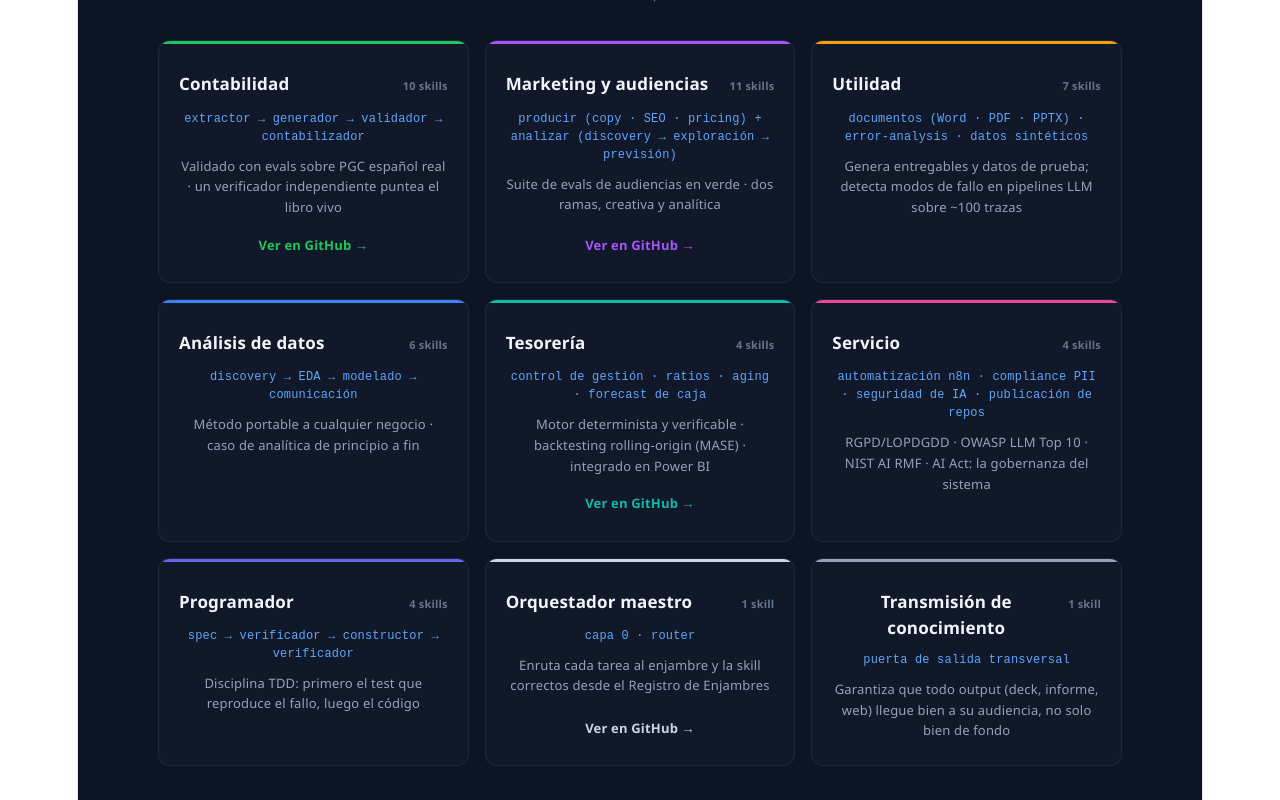
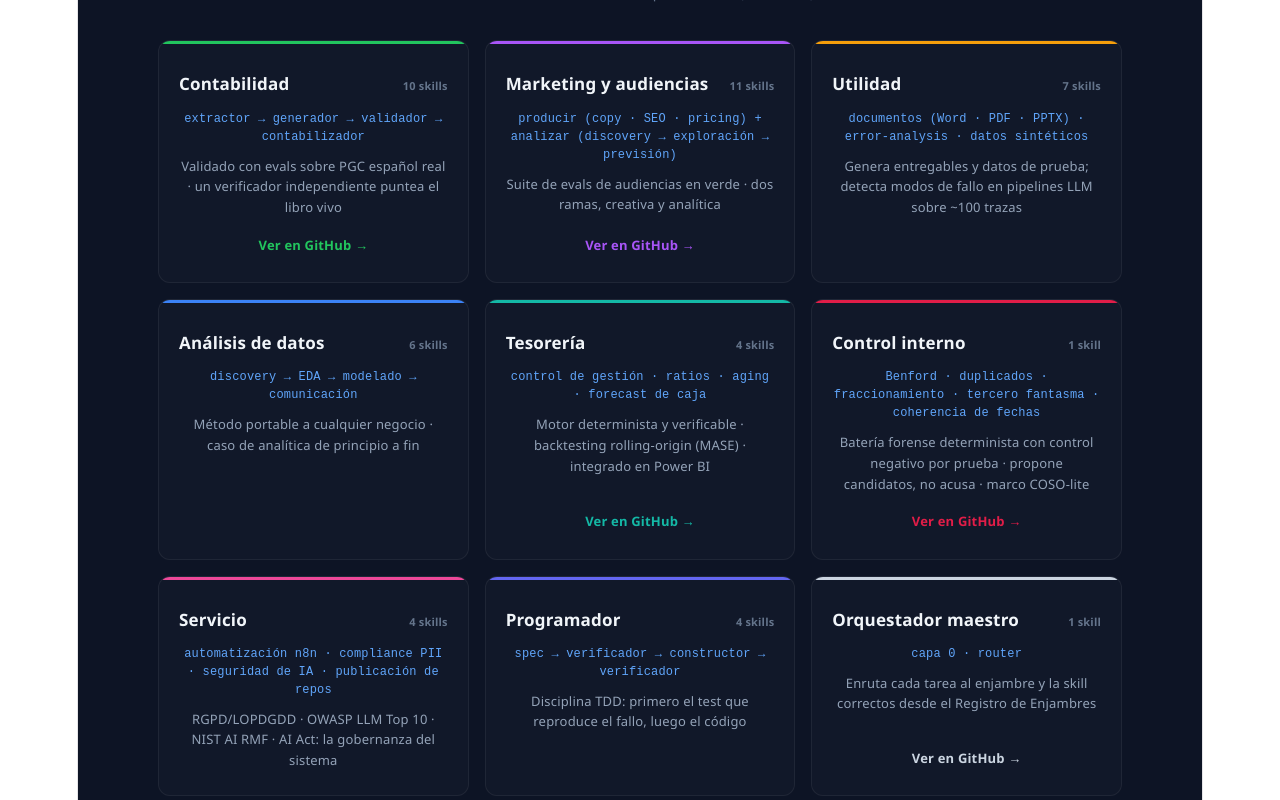
Before and after one commit to jleonceo/portfolio-juan-luis, a React (Vite) app: page / in a window 1280 px wide. Shown: the part 756-1556 px from the top of the page. Built offline with nearby package versions, Linux system fonts and the light colour scheme.

Commit message:
Añade Control interno al mapa de dominios y skills; enlaza control-interno-fraude-ia

```diff
--- a/src/App.jsx
+++ b/src/App.jsx
@@ -102,6 +102,7 @@ export default function Portfolio() {
               { dom: "Utilidad", n: 7, flujo: "documentos (Word · PDF · PPTX) · error-analysis · datos sintéticos", prueba: "Genera entregables y datos de prueba; detecta modos de fallo en pipelines LLM sobre ~100 trazas", repo: null, color: "#f59e0b" },
               { dom: "Análisis de datos", n: 6, flujo: "discovery → EDA → modelado → comunicación", prueba: "Método portable a cualquier negocio · caso de analítica de principio a fin", repo: null, color: "#3b82f6" },
               { dom: "Tesorería", n: 4, flujo: "control de gestión · ratios · aging · forecast de caja", prueba: "Motor determinista y verificable · backtesting rolling-origin (MASE) · integrado en Power BI", repo: "https://github.com/jleonceo/tesoreria-forecast-ia", color: "#14b8a6" },
+              { dom: "Control interno", n: 1, flujo: "Benford · duplicados · fraccionamiento · tercero fantasma · coherencia de fechas", prueba: "Batería forense determinista con control negativo por prueba · propone candidatos, no acusa · marco COSO-lite", repo: "https://github.com/jleonceo/control-interno-fraude-ia", color: "#e11d48" },
               { dom: "Servicio", n: 4, flujo: "automatización n8n · compliance PII · seguridad de IA · publicación de repos", prueba: "RGPD/LOPDGDD · OWASP LLM Top 10 · NIST AI RMF · AI Act: la gobernanza del sistema", repo: null, color: "#ec4899" },
               { dom: "Programador", n: 4, flujo: "spec → verificador → constructor → verificador", prueba: "Disciplina TDD: primero el test que reproduce el fallo, luego el código", repo: null, color: "#6366f1" },
               { dom: "Orquestador maestro", n: 1, flujo: "capa 0 · router", prueba: "Enruta cada tarea al enjambre y la skill correctos desde el Registro de Enjambres", repo: "https://github.com/jleonceo/orquestacion-enjambres-ia", color: "#cbd5e1" },
@@ -377,6 +378,7 @@ export default function Portfolio() {
               { name: "contable-experto", badge: "Validada · 50/50", badgeColor: "#22c55e", desc: "PGC español completo: asientos, IVA, IRPF, nóminas, cierre. Ejemplos didácticos A/B/C como test de regresión.", highlight: true },
               { name: "datos-financieros", badge: "Validada · 60/60", badgeColor: "#22c55e", desc: "MySQL + DAX + protocolo de arranque. 2 evals independientes (SQL y DAX). Doble verificador tras cada INSERT contable." },
               { name: "forecast-caja", badge: "Tesorería", badgeColor: "#14b8a6", desc: "Previsión de caja por descomposición transparente + backtesting rolling-origin (MASE). Motor determinista, no caja negra. Integrado en Power BI." },
+              { name: "control-interno-experto", badge: "Control interno", badgeColor: "#e11d48", desc: "Batería forense sobre el diario: Ley de Benford, duplicados, fraccionamiento, tercero fantasma, coherencia de fechas. Cada prueba con su control negativo; propone candidatos, no acusa." },
               { name: "seguridad-ia", badge: "Seguridad", badgeColor: "#ef4444", desc: "Auditoría del sistema agéntico: OWASP LLM Top 10, NIST AI RMF, MITRE ATLAS y gobernanza RGPD / AI Act." },
               { name: "eda-analista", badge: "Análisis", badgeColor: "#3b82f6", desc: "Análisis exploratorio estructurado: estructura, calidad, distribuciones, correlaciones, anomalías e hipótesis. Portable a cualquier dataset." },
               { name: "verificador-programador", badge: "Programador", badgeColor: "#6366f1", desc: "El escéptico que ejecuta. Deriva del spec la suite de aceptación ANTES de implementar. Disciplina TDD estricta." },
```
Also changed, not shown: 1 other file (tests, documents, lock files or other folders).
